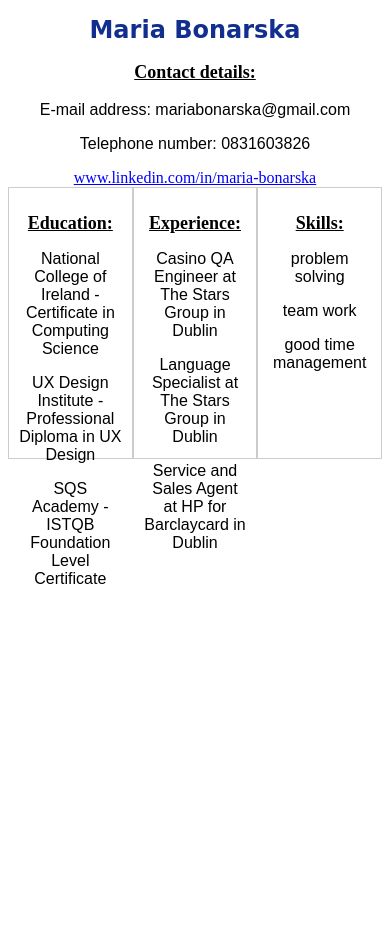
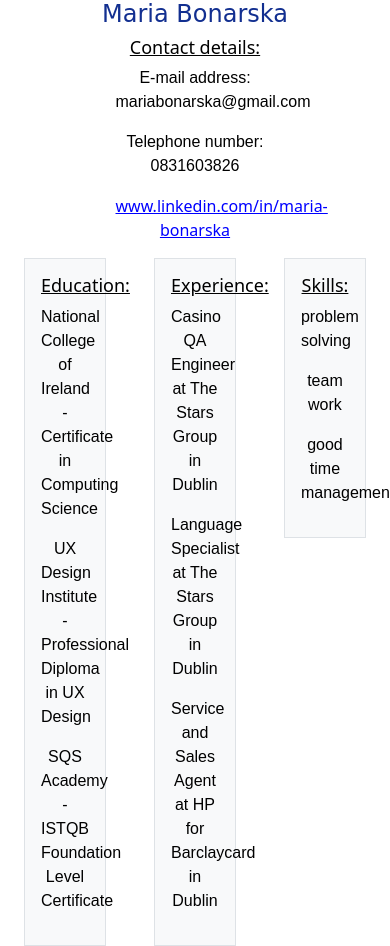
Before and after one commit to MariaBona/mariabona.github.io, a plain HTML site: page index.html in a window 390 px wide. Before the commit the page ends 844 px from the top, so only its background shows below. Drawn offline with nearby package versions, Linux system fonts and the light colour scheme.

Commit message:
Week 6 lab. Bootstrap responsive grid

```diff
--- a/index.html
+++ b/index.html
@@ -2,33 +2,47 @@
 <html>
 	<head>
 		<title>My Curriculum Vitae</title>
+        <link href="https://cdn.jsdelivr.net/npm/bootstrap@5.1.3/dist/css/bootstrap.min.css" rel="stylesheet" integrity="sha384-1BmE4kWBq78iYhFldvKuhfTAU6auU8tT94WrHftjDbrCEXSU1oBoqyl2QvZ6jIW3" crossorigin="anonymous">
 		<link rel="stylesheet" href="myStyle.css"/>
 	</head>
 	<body>
         <h1>Maria Bonarska</h1>
+        <div class="container px-4">
+            <div class="row align-items-center">
+                <div class="col-6">
                     <h3>Contact details:</h3>
                     <p>E-mail address: mariabonarska@gmail.com</p>
                     <p>Telephone number: 0831603826</p>
                     <a href="www.linkedin.com/in/maria-bonarska">www.linkedin.com/in/maria-bonarska</a>
-        <div class="container-1">
-            <div class="box-1">
+                </div>
+            </div>
+            <div class="row align-items-center gx-5">
+                <div class="col-4 gy-3">
+                    <div class="p-3 border bg-light">
                         <h2>Education:</h2>
                         <p>National College of Ireland - Certificate in Computing Science</p>
                         <p>UX Design Institute - Professional Diploma in UX Design</p>
                         <p> SQS Academy - ISTQB Foundation Level Certificate</p>
                     </div>
-            <div class="box-2">
+                </div>
+                <div class="col-4 gy-3">
+                    <div class="p-3 border bg-light">
                         <h2>Experience:</h2>
                         <p>Casino QA Engineer at The Stars Group in Dublin</p>
                         <p>Language Specialist at The Stars Group in Dublin</p>
                         <p>Service and Sales Agent at HP for Barclaycard in Dublin</p>
                     </div>
-            <div class="box-3">
+                </div>
+                <div class="col-4 gy-3">
+                    <div class="p-3 border bg-light">
                         <h2>Skills:</h2>
                         <p>problem solving</p>
                         <p>team work</p>
                         <p>good time management</p>
                     </div>
                 </div>
+            </div>
+        </div>
+        <script src="https://cdn.jsdelivr.net/npm/bootstrap@5.1.3/dist/js/bootstrap.bundle.min.js" integrity="sha384-ka7Sk0Gln4gmtz2MlQnikT1wXgYsOg+OMhuP+IlRH9sENBO0LRn5q+8nbTov4+1p" crossorigin="anonymous"></script>
 	</body>
 </html>
```
Lines whose indentation alone changed are shown as unchanged.
